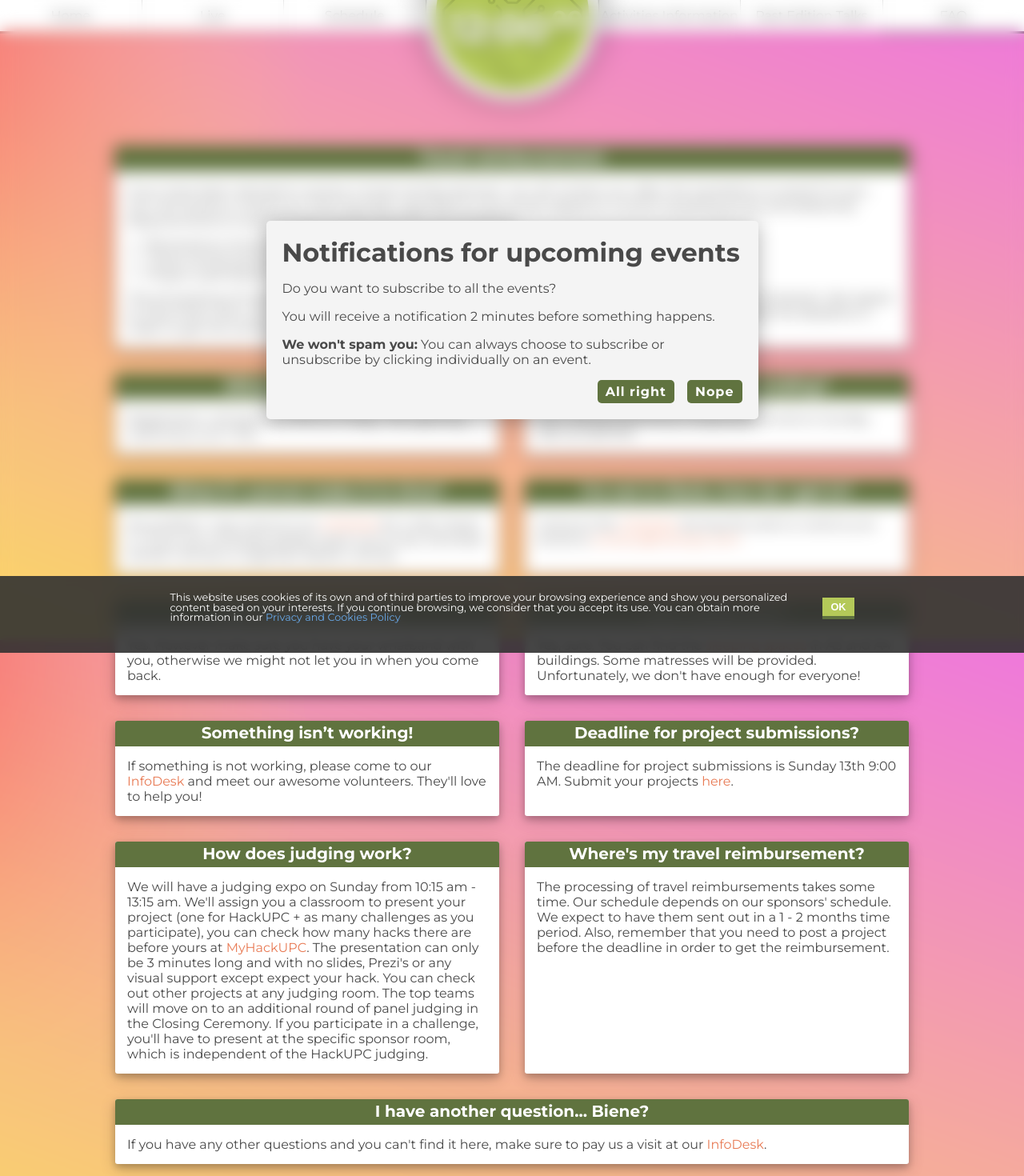
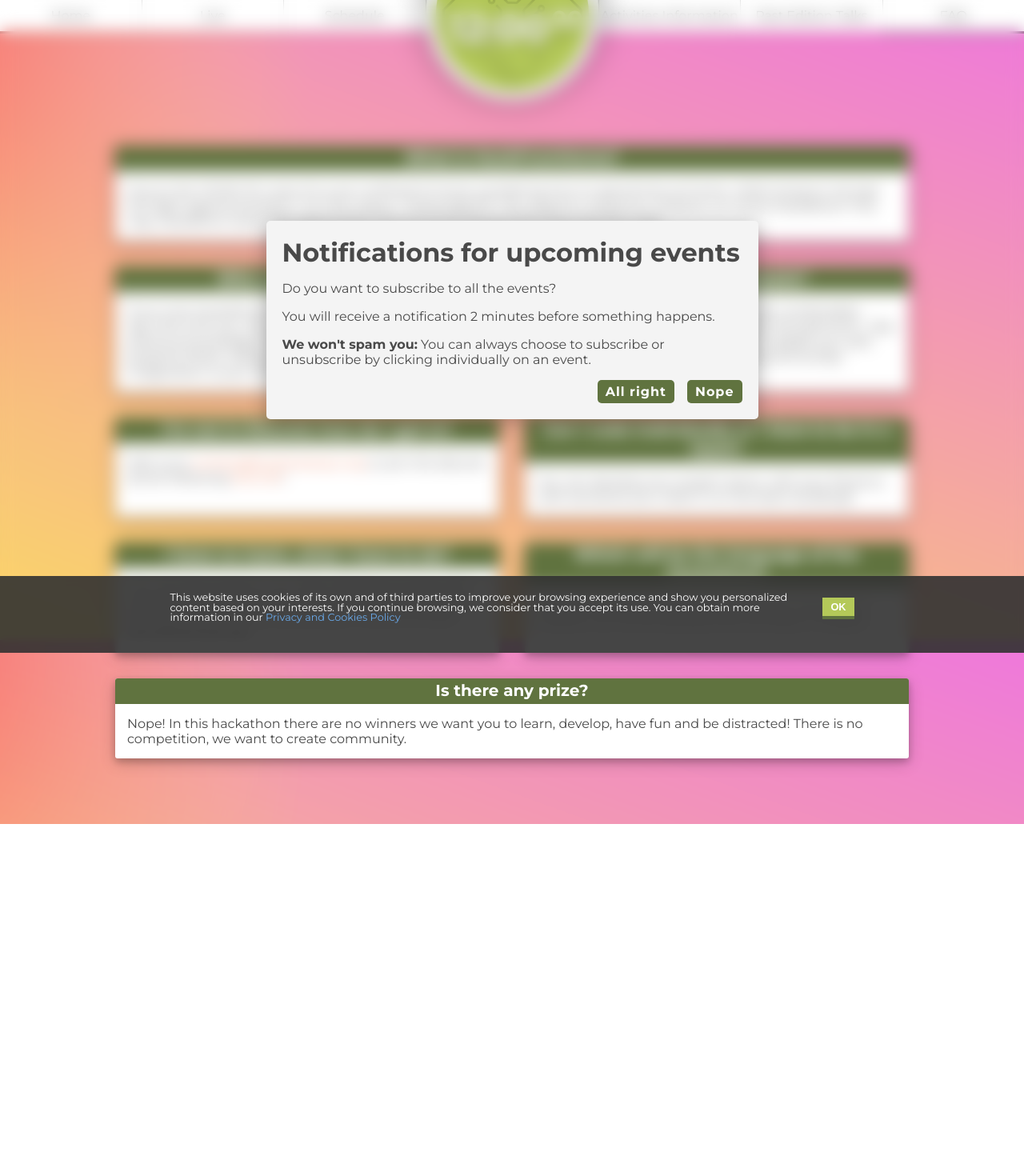
Before and after one commit to hackupc/hackfromhome-live, a Vue app: page /faq in a window 1280 px wide. Shown: the top 1470 px of the page at 80% size. After the commit the page ends 1030 px from the top, so only its background shows below. Built offline with nearby package versions, Linux system fonts and the light colour scheme.

Commit message:
update FAQs

```diff
--- a/src/views/FAQ.vue
+++ b/src/views/FAQ.vue
@@ -1,103 +1,65 @@
 <template>
   <div id="faq" class="under-header padding-bottom">
     <div class="container">
-        <div class="panel large">
-          <h1>Travel reimbursement</h1>
-          <div>
-            <p class="margin-bottom">If you have been elected to receive a travel reimbursement, we will contact you after the hackathon to send it to you. You will receive a maximum that has been specified on the email, based on current travelling prices and distances. Requirements to receive travel reimbursement are as follows.</p>
-            <ul class="margin-bottom">
-              <li>Received an email with travel reimbursement amount.</li>
-              <li>Travel reimbursement receipts submitted before the date specified by HackUPC Team.</li>
-              <li>Project submitted to Devpost before due date.</li>
-            </ul>
-            <p>The processing of travel reimbursements takes some time. Our schedule depends on our sponsors' schedule. We expect to have them sent out in a 1-2 months time period. Remember that you need to post a project before the deadline in order to get the reimbursement!</p>
-          </div>
+      <div class="panel large">
+        <h1>What is HackFromHome?</h1>
+        <div>
+          <p>Due to the COVID-19, most of us are confined at home wondering how to spend time at home, while trying to not lose the fight against boredom. For this reason, Hackers@UPC has raised an awesome initiative: an online hackathon! This way, hackathon lovers can spend their time at home doing what they love the most.</p>
         </div>
+      </div>
       <div class="panel">
-        <h1>When shall I arrive?</h1>
+        <h1>Who can participate?</h1>
         <div>
           <p>
-            Registration will start at 4 PM on Friday. The opening ceremony is at 7 PM.
+            If you love hackathons and want to spend an awesome day, this is for you. No need to be a student or have previous knowledge! We encourage you to make great projects! Either related to COVID-19 or not... your imagination is your limit.
           </p>
         </div>
       </div>
       <div class="panel">
-        <h1>When is HackUPC ending?</h1>
+        <h1>Where to participate?</h1>
         <div>
           <p>
-            The closing ceremony is expected to end on Sunday 13th at 5:00 PM.
+            You can develop where you feel more comfortable... Your bedroom, the kitchen, the sofa, the bathroom... But please STAY AT HOME! We will soon update you with how to connect with the rest of the community!
           </p>
         </div>
       </div>
       <div class="panel">
-        <h1>What if I cannot make it in time?</h1>
+        <h1>I'm not in Discord, how do I get in?</h1>
         <div>
           <p>
-            No problem. Just come to our <a href="#/map/infodesk">InfoDesk</a> for a late check-in. If you are confused, please reach out to any volunteer (white t-shirts) or organizer (black t-shirts).
+            Mail us to <a href="mailto:contact@hackupc.com" target="_blank">contact@hackersatupc.org</a> or join the discord server following <a href="https://discord.gg/AVQHN9p" target="_blank">this link</a>!
           </p>
         </div>
       </div>
       <div class="panel">
-        <h1>I'm not in Slack, how do I get in?</h1>
+        <h1>Can I code individually or I have to be in a team?</h1>
         <div>
           <p>
-            Come to the <a href="#/map/infodesk">InfoDesk</a> during the event or send us an email to <a href="mailto:contact@hackupc.com" target="_blank" rel="noopener">contact@hackupc.com</a>
+            You can develop your project alone, with your friend or with someone you meet in on the team building!!
           </p>
         </div>
       </div>
       <div class="panel">
-        <h1>Can I leave HackUPC?</h1>
+        <h1>I have no team, what I have to do?</h1>
         <div>
           <p>
-            Yes. However make sure you have your wristband with you, otherwise we might not let you in when you come back.
+            You can find a team in our Team Building activity that will starts at 12:15 (GMT+2) stay tunned! You will find all the information about the activity in the ACTIVITIES INFORMATION tab.
           </p>
         </div>
       </div>
       <div class="panel">
-        <h1>Can I sleep now?</h1>
+        <h1>Which will be the language of the Hackathon?</h1>
         <div>
           <p>
-            Yes, sure. You can find the <a href="#/map/sleepingarea">sleeping spaces</a> in A3 and A4 buildings. Some matresses will be provided. Unfortunately, we don't have enough for everyone!
+            English, we are having participants from all over the world so we will be doing all the activities in English.
           </p>
         </div>
       </div>
       <div class="panel">
-        <h1>Something isn’t working!</h1>
+        <h1>Is there any prize?</h1>
         <div>
           <p>
-            If something is not working, please come to our <a href="#/map/infodesk">InfoDesk</a> and meet our awesome volunteers. They'll love to help you!
-          </p>
-        </div>
-      </div>
-      <div class="panel">
-        <h1>Deadline for project submissions?</h1>
-        <div>
-          <p>
-            The deadline for project submissions is Sunday 13th 9:00 AM. Submit your projects <a href="https://hackupc2019.devpost.com">here</a>.
-          </p>
-        </div>
-      </div>
-      <div class="panel">
-        <h1>How does judging work?</h1>
-        <div>
-          <p>
-              We will have a judging expo on Sunday from 10:15 am - 13:15 am. We'll assign you a classroom to present your project (one for HackUPC + as many challenges as you participate), you can check how many hacks there are before yours at <a href="https://my.hackupc.com" target="_blank" rel="noopener">MyHackUPC</a>. The presentation can only be 3 minutes long and with no slides, Prezi's or any visual support except expect your hack. You can check out other projects at any judging room. The top teams will move on to an additional round of panel judging in the Closing Ceremony. If you participate in a challenge, you'll have to present at the specific sponsor room, which is independent of the HackUPC judging.
-          </p>
-        </div>
-      </div>
-      <div class="panel">
-        <h1>Where's my travel reimbursement?</h1>
-        <div>
-          <p>
-            The processing of travel reimbursements takes some time. Our schedule depends on our sponsors' schedule. We expect to have them sent out in a 1 - 2 months time period. Also, remember that you need to post a project before the deadline in order to get the reimbursement.
-          </p>
-        </div>
-      </div>
-      <div class="panel">
-        <h1>I have another question... Biene?</h1>
-        <div>
-          <p>
-            If you have any other questions and you can't find it here, make sure to pay us a visit at our <a href="#/map/infodesk">InfoDesk</a>.
+            Nope! In this hackathon there are no winners we want you to learn, develop, have fun and be distracted! There is no competition, we want to create community.
           </p>
         </div>
       </div>
```
